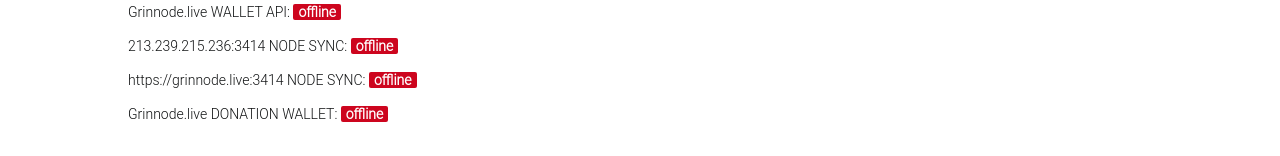
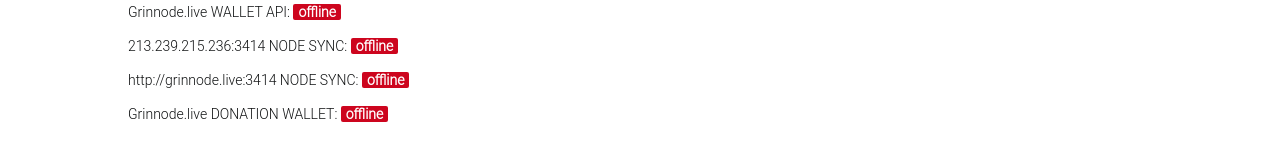
Before and after one commit to Grinnode-live/grinnode-live-frontend, a Vue app: page /global-health-check in a window 1280 px wide. Shown: the part 266-422 px from the top of the page. Built offline with nearby package versions, Linux system fonts and the light colour scheme; no server answers.

Commit message:
Updated text

```diff
--- a/src/views/GlobalHealthCheck.vue
+++ b/src/views/GlobalHealthCheck.vue
@@ -8,7 +8,7 @@
                     <p>Grinnode.live WEB SITE: <span class="status" :style="grinWebSiteStyle()">{{ this.grinWebSite }}</span></p>
                     <p>Grinnode.live WALLET API: <span class="status" :style="grinWalletApiStyle()">{{ this.grinWalletApi }}</span></p>
                     <p>213.239.215.236:3414 NODE SYNC: <span class="status" :style="grinNodeSync1Style()">{{ this.grinNodeSync1 }}</span></p>
-                    <p>https://grinnode.live:3414 NODE SYNC: <span class="status" :style="grinNodeSync2Style()">{{ this.grinNodeSync2 }}</span></p>
+                    <p>http://grinnode.live:3414 NODE SYNC: <span class="status" :style="grinNodeSync2Style()">{{ this.grinNodeSync2 }}</span></p>
                     <p>Grinnode.live DONATION WALLET: <span class="status" :style="grinDonationWalletStyle()">{{ this.grinDonationWallet }}</span></p>
 
                     <h2 class="container_header">Scheduled Downtimes</h2>
```
